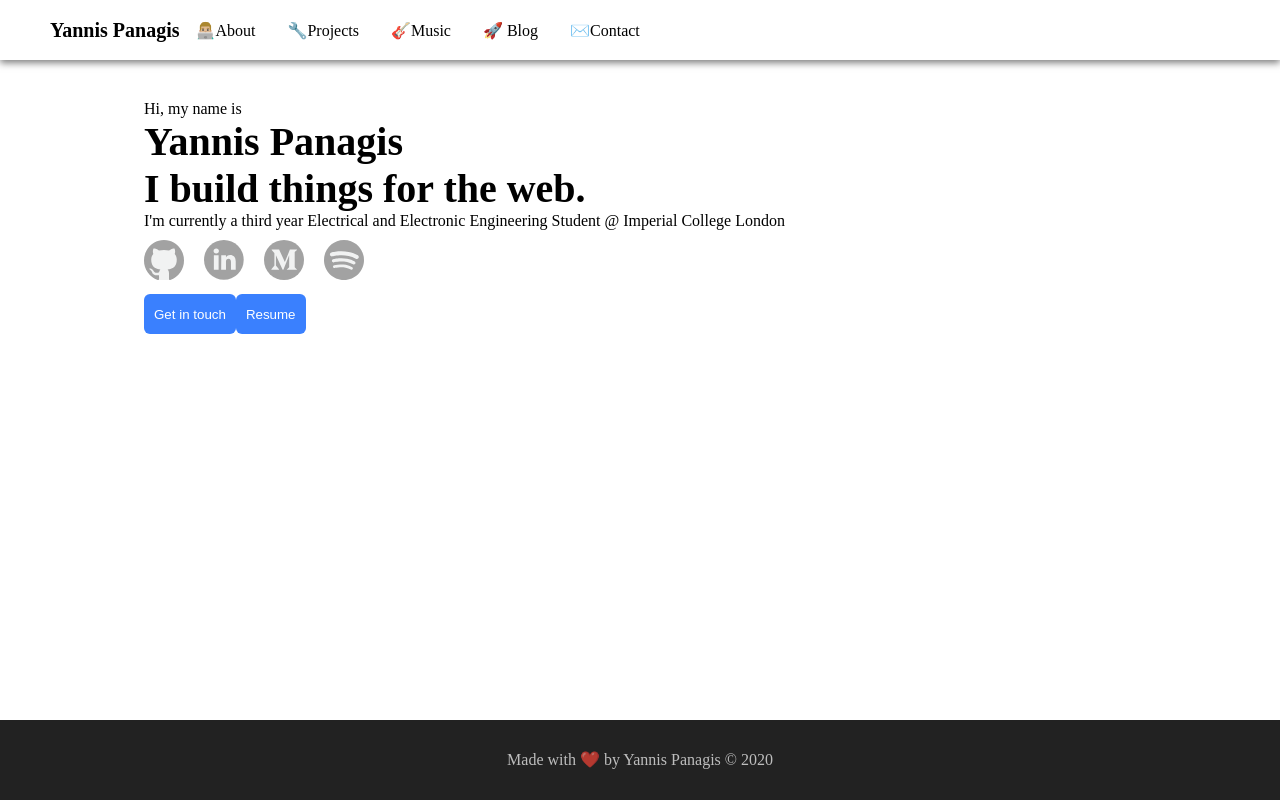
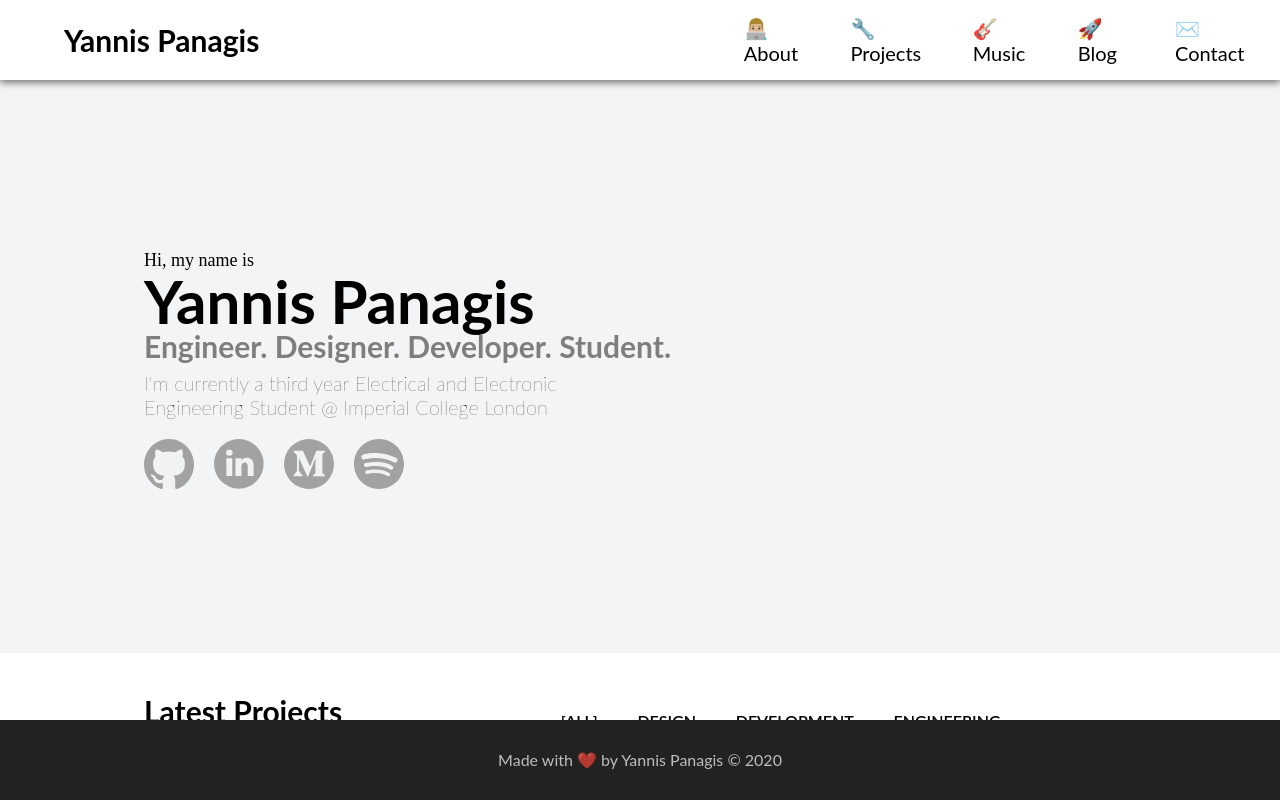
Before and after one commit to yp717/personal-site-v2, a Gatsby site: page / in a window 1280 px wide. Built offline with nearby package versions, Linux system fonts and the light colour scheme; Gatsby itself is replaced by a stand-in of ours.

Commit message:
added headings for project, css fix, layout fix

```diff
--- a/src/components/header.js
+++ b/src/components/header.js
@@ -7,10 +7,9 @@ const Header = ({ siteTitle, menuLinks }) => (
       <div className="container__row">
         <nav className="heightOffset navbar">
           <div className="innerContainer" >
-            <div className="col-sm-6" style={{marginLeft: "50px"}}>
-              <h3>{siteTitle}</h3>
+            <div className="col-sm-6" style={{marginLeft: "5%", width: "55%"}}>
+              <h2>{siteTitle}</h2>
             </div>
-
               {menuLinks.map(link => (
                     <Link className="navLinks" to={link.link}>
                         <div className="col-sm-2" style={{display:'flex', alignItems:"center"}}>
--- a/src/components/layout.js
+++ b/src/components/layout.js
@@ -34,7 +34,7 @@ const Layout = ({ children }) => {
       should have a helmet here with extra information
       </Helmet> */}
       <Header menuLinks={data.site.siteMetadata.menuLinks} siteTitle={data.site.siteMetadata.title} />
-      <div className="container">
+      <div>
         <main>{children}</main>
       </div>
       <Footer/>
--- a/src/pages/index.js
+++ b/src/pages/index.js
@@ -9,25 +9,54 @@ import SocialLinks from "../components/socialLinks";
 const IndexPage = () => (
   <Layout>
     <SEO title="Home" keywords={[`gatsby`, `application`, `react`]} />
+        <div className="hero-section" style={{paddingBottom: '150px'}}>
+          <div className="container">
             <div className="container--fluid">
-          <div className="col-sm-12">
-            <p style={{marginTop: '100px'}}>Hi, my name is</p>
+              <div className="col-sm-12" style={{paddingTop: '150px'}}>
+                <p style={{marginTop: '100px', fontFamily: 'Roboto-Light', fontSize: '18px'}}>Hi, my name is</p>
               </div>
               <div className="col-sm-12">
-            <h1>Yannis Panagis</h1>
+                <h1 className="is-black-text">Yannis Panagis</h1>
               </div>
               <div className="col-sm-12">
-            <h1>I build things for the web.</h1>
+                <h2 style={{fontSize: '30px', lineHeight: '30px'}} className="is-light-grey-text">Engineer. Designer. Developer. Student.</h2>
               </div>
-          <div className="col-sm-12">
-            <p>I'm currently a third year Electrical and Electronic Engineering Student @ Imperial College London</p>
+              <div className="col-sm-6" style={{marginTop: '1%', marginBottom: '1%'}}>
+                <h3>I'm currently a third year Electrical and Electronic</h3>
+                <h3>Engineering Student @ Imperial College London</h3>
               </div>
               <div className="col-sm-12">
                 <SocialLinks/>
               </div>
-          <div className="col-sm-12">
+              {/* <div className="col-sm-12">
                 <Button buttonText="Get in touch" />
                 <Button buttonText="Resume" />
+              </div> */}
+            </div>
+          </div>
+        </div>
+
+        <div className="page-section">
+          <div className="container" style={{marginTop: '40px'}}>
+            <div className="container__row">
+                {/* Section heading */}
+                <div className="col-sm-8" style={{width: '40%'}}>
+                  <h2>Latest Projects</h2>
+                </div>
+                {/* Categories */}
+                <div className="col-sm-2" style={{marginLeft: '2%', marginRight: '2%', display: 'flex', justifyContent: 'center', alignItems: 'flex-end'}}>
+                  <h3 className="text-align-center" style={{fontWeight: 600, fontSize: '16px', lineHeight: '16px'}}>[ALL]</h3>
+                </div>
+                <div className="col-sm-2" style={{marginLeft: '2%', marginRight: '2%', display: 'flex', justifyContent: 'center', alignItems: 'flex-end'}}>
+                  <h3 style={{fontWeight: 600, fontSize: '16px', lineHeight: '16px'}}>DESIGN</h3>
+                </div>
+                <div className="col-sm-2" style={{marginLeft: '2%', marginRight: '2%', display: 'flex', justifyContent: 'center', alignItems: 'flex-end'}}>
+                  <h3 style={{fontWeight: 600, fontSize: '16px', lineHeight: '16px'}}>DEVELOPMENT</h3>
+                </div>
+                <div className="col-sm-2" style={{marginLeft: '2%', marginRight: '2%', display: 'flex', justifyContent: 'center', alignItems: 'flex-end'}}>
+                  <h3 style={{fontWeight: 600, fontSize: '16px', lineHeight: '16px'}}>ENGINEERING</h3>
+                </div>
+            </div>
           </div>
         </div>
   </Layout>
--- a/src/styles/images.scss
+++ b/src/styles/images.scss
@@ -6,8 +6,8 @@ img {
 
 // Facebook Social Icon onHover Toggle
 .facebookIcon {
-    height: 10%;
-    width: 10%;
+    height: 15%;
+    width: 15%;
     margin: 10px;
     padding: 0;
     margin-bottom: 100px;
@@ -21,8 +21,8 @@ img {
 
 // Facebook Social Icon onHover Toggle
 .githubIcon {
-    height: 40px;
-    width: 40px;
+    height: 50px;
+    width: 50px;
     margin: 10px;
     margin-left: 0px;
     padding: 0px;
@@ -37,8 +37,8 @@ img {
 
 // Facebook Social Icon onHover Toggle
 .linkedinIcon {
-    height: 40px;
-    width: 40px;
+    height: 50px;
+    width: 50px;
     margin: 10px;
     padding: 0;
     background: url("../images/icons/socialMediaIcons/linkedin-grayscale.svg") no-repeat;
@@ -52,8 +52,8 @@ img {
 
 // Facebook Social Icon onHover Toggle
 .mediumIcon {
-    height: 40px;
-    width: 40px;
+    height: 50px;
+    width: 50px;
     margin: 10px;
     padding: 0;
     background: url("../images/icons/socialMediaIcons/medium-grayscale.svg") no-repeat;
@@ -67,8 +67,8 @@ img {
 
 // Facebook Social Icon onHover Toggle
 .spotifyIcon {
-    height: 40px;
-    width: 40px;
+    height: 50px;
+    width: 50px;
     margin: 10px;
     padding: 0;
     background: url("../images/icons/socialMediaIcons/spotify-grayscale.svg") no-repeat;
--- a/src/styles/layout.scss
+++ b/src/styles/layout.scss
@@ -83,12 +83,12 @@ $map-grid-props: (
     }
 }
 
-.page-section-list {
-    @media (min-width: 992px) {
-        overflow-y: scroll;
-        height: 100vh;
-    }
-}
+// .page-section-list {
+//     @media (min-width: 992px) {
+//         overflow-y: scroll;
+//         height: 100vh;
+//     }
+// }
 
 .footer-style {
     text-align: center;
@@ -98,3 +98,7 @@ $map-grid-props: (
     height: 80px;
     width: 100vw;
 }
+
+.hero-section {
+    background-color: #F3F4F6;
+}
--- a/src/styles/navigation.scss
+++ b/src/styles/navigation.scss
@@ -1,12 +1,4 @@
-.navbar-style{
-    background: #FFFFFF;
-    box-shadow: 0 0 8px 0 rgba(0,0,0,0.50);
-    padding-top: 15px;
-    padding-bottom: 15px;
-    margin-bottom: 15px;
-}
-
-$nav-height: 60px;
+$nav-height: 80px;
 .heightOffset {
     height: $nav-height;
 }
@@ -33,7 +25,7 @@ $nav-height: 60px;
     flex-direction: row;
     height: 100%;
     img {
-        max-width: 60px;
+        max-width: 80px;
         max-height: 35px;
         margin: 5px;
     }
@@ -42,11 +34,11 @@ $nav-height: 60px;
 .navLinks {
     display: flex;
     cursor: pointer;
-    font-family: 'AvenirNext-Regular';
-    a {
+    font-family: 'Lato';
+    span {
         text-decoration: none;
         color: black;
-        font-size: 0.8125rem;
+        font-size: 1.25rem;
         div {
             display: flex;
             align-items: center;
--- a/src/styles/typography.scss
+++ b/src/styles/typography.scss
@@ -4,35 +4,35 @@ a {
 }
 
 h1 {
-    font-family: 'Avenir Next';
-    font-size: 40px;
-    color: black;
-    text-align: left;
+    font-family: 'Lato';
+    font-size: 60px;
+    line-height: 60px;
 }
 
 h2 {
-    font-family: 'Avenir Next';
+    font-family: 'Lato';
     font-size: 30px;
     color: black;
     text-align: left;
 }
 
 h3 {
-    font-family: 'Avenir Next';
+    font-family: 'Lato';
+    font-weight: 5;
     font-size: 20px;
     color: black;
     text-align: left;
 }
 
 h4 {
-    font-family: 'Avenir Next';
+    font-family: 'Lato';
     font-size: 15px;
     color: black;
     text-align: left;
 }
 
 h5 {
-    font-family: 'Avenir Next';
+    font-family: 'Lato';
     font-size: 12px;
     color: black;
     text-align: left;
@@ -40,7 +40,7 @@ h5 {
 }
 
 h6 {
-    font-family: 'Avenir Next';
+    font-family: 'Lato';
     font-size: 10px;
     color: black;
     text-align: left;
@@ -48,7 +48,7 @@ h6 {
 }
 
 p {
-    font-family: 'Avenir Next';
+    font-family: 'Lato';
     font-size: 16px;
     color: #000000;
     text-align: left;
--- a/src/styles/vars.scss
+++ b/src/styles/vars.scss
@@ -8,6 +8,8 @@ $color-palette:
 ("red-orange", #FD3D37),
 ("deep-sky-blue", #1EB6FF),
 ("dark-grey", #4A4A4A),
+("light-grey", #7E7E7E),
+("very-light-grey", #F3F4F6),
 ("very-dark-grey", #222222),
 ("green", rgb(53, 203, 115)),
 ("matisse-blue", #385473);
```
Lines whose indentation alone changed are shown as unchanged.
